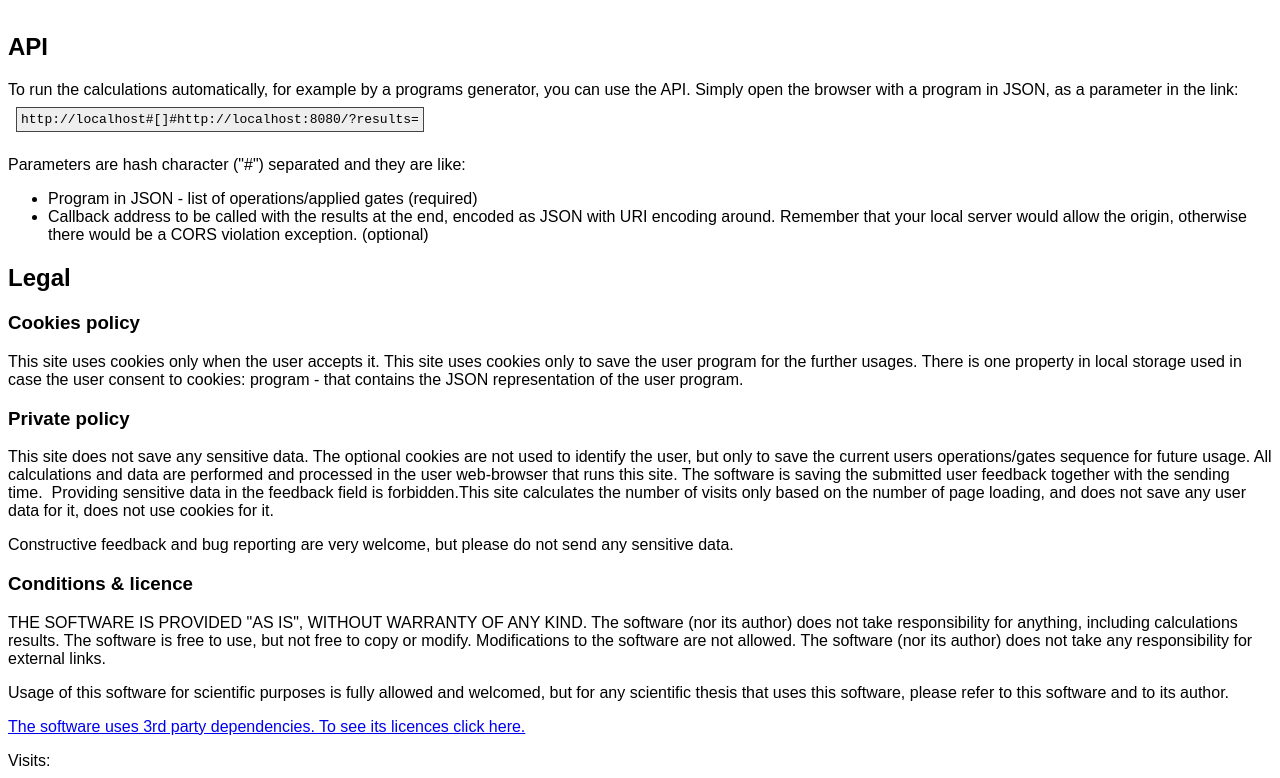
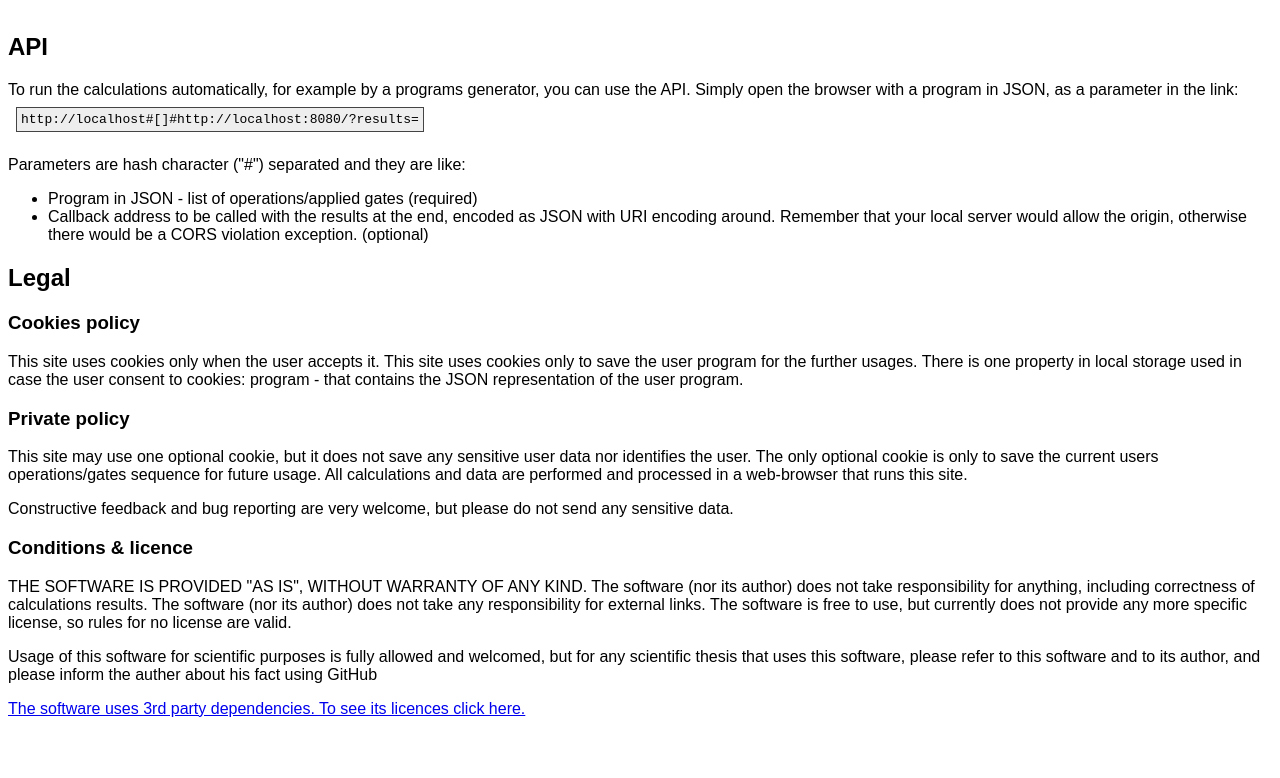
Before and after one commit to adrianscheit/web-quantum-computer-simulator, an Angular app: page / in a window 1280 px wide. Shown: the part 2492-3270 px from the top of the page. After the commit the page ends 3226 px from the top, so only its background shows below. Built offline with nearby package versions, Linux system fonts and the light colour scheme.

Commit message:
Improve some legal texts

```diff
--- a/src/app/app.component.html
+++ b/src/app/app.component.html
@@ -216,13 +216,9 @@
     <section>
         <h3>Private policy</h3>
         <p>
-            This site does not save any sensitive data.
-            The optional cookies are not used to identify the user, but only to save the current users operations/gates
-            sequence for future usage.
-            All calculations and data are performed and processed in the user web-browser that runs this site.
-            The software is saving the submitted user feedback together with the sending time.
-            Providing sensitive data in the feedback field is forbidden.This site calculates the number of visits only
-            based on the number of page loading, and does not save any user data for it, does not use cookies for it.
+            This site may use one optional cookie, but it does not save any sensitive user data nor identifies the user.
+            The only optional cookie is only to save the current users operations/gates sequence for future usage.
+            All calculations and data are performed and processed in a web-browser that runs this site.
         </p>
         <p>
             Constructive feedback and bug reporting are very welcome, but please do not send any sensitive data.
@@ -232,13 +228,12 @@
         <h3>Conditions & licence</h3>
         <p>
             THE SOFTWARE IS PROVIDED "AS IS", WITHOUT WARRANTY OF ANY KIND.
-            The software (nor its author) does not take responsibility for anything, including calculations results.
-            The software is free to use, but not free to copy or modify.
-            Modifications to the software are not allowed.
+            The software (nor its author) does not take responsibility for anything, including correctness of calculations results.
             The software (nor its author) does not take any responsibility for external links.
+            The software is free to use, but currently does not provide any more specific license, so rules for no license are valid.
         <p>
             Usage of this software for scientific purposes is fully allowed and welcomed, but for any scientific thesis
-            that uses this software, please refer to this software and to its author.
+            that uses this software, please refer to this software and to its author, and please inform the auther about his fact using GitHub
         </p>
         <p>
             <a href="/3rdpartylicenses.txt">The software uses 3rd party dependencies. To see its licences click here.</a>
@@ -246,6 +241,4 @@
     </section>
 </section>
 
-<div>Visits: {{visits}}</div>
-
 <app-operation [program]="program" [index]="currentOperationIndex" (exit)="exitOperation()"></app-operation>
--- a/src/app/app.component.ts
+++ b/src/app/app.component.ts
@@ -257,7 +257,7 @@ export class AppComponent implements OnInit {
             callback
         };
         this.waitAtResult = true;
-        const worker = new Worker(new URL('./stepper.worker', import.meta.url));
+        const worker = new Worker(new URL('./stepper.worker', import .meta.url));
         this.workers[stepperData.id] = worker;
         worker.addEventListener('message', ({ data }) => {
             stepperData = data;
```
